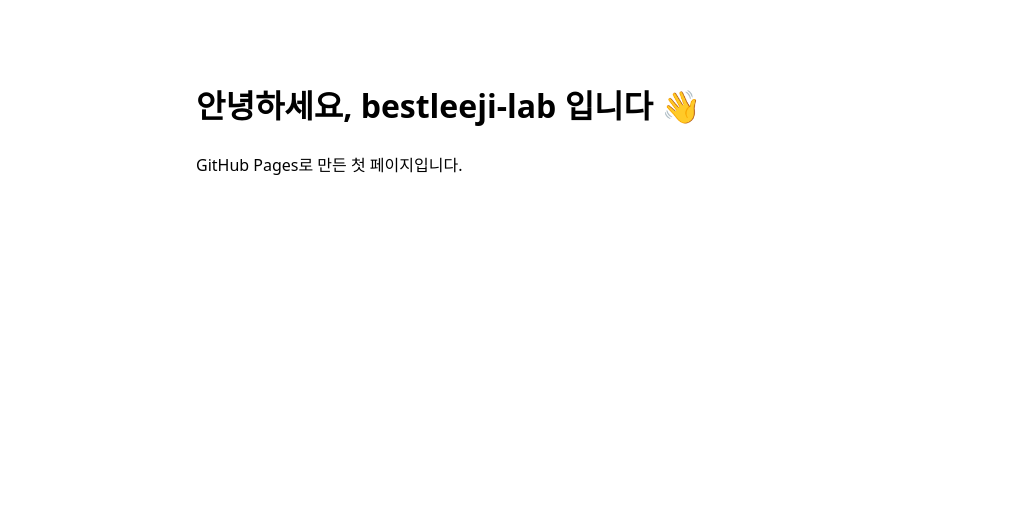
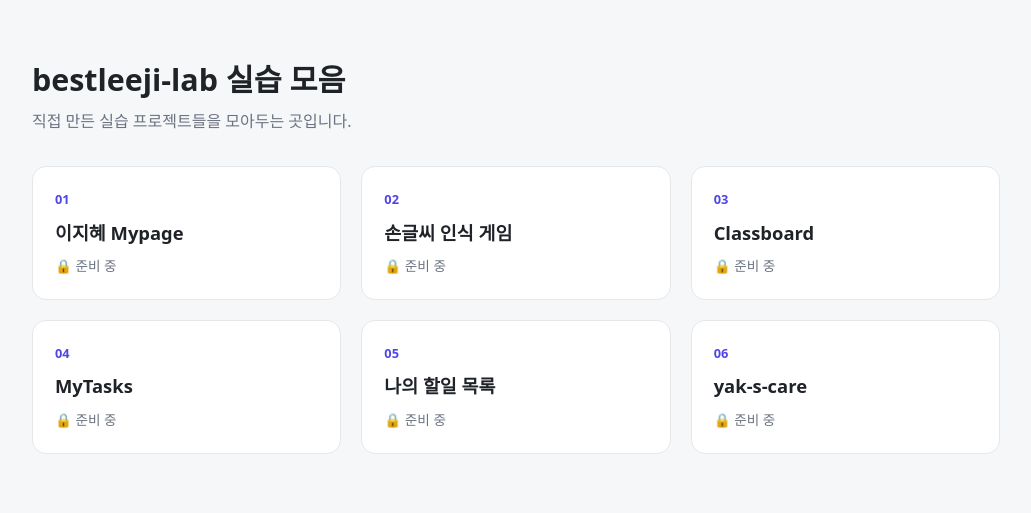
Before and after one commit to Bestleeji-lab/bestleeji-lab.github.io, a plain HTML site: page index.html in a window 1280 px wide. Shown: the whole page, without its empty margins (124-1155 px from the left). Drawn offline with Linux system fonts and the light colour scheme.

Commit message:
Add card grid with 6 project placeholders
Co-Authored-By: Claude Opus 5.5 <noreply@anthropic.com>

```diff
--- a/index.html
+++ b/index.html
@@ -5,11 +5,61 @@
   <meta name="viewport" content="width=device-width, initial-scale=1.0">
   <title>bestleeji-lab</title>
   <style>
-    body { font-family: system-ui, sans-serif; max-width: 640px; margin: 80px auto; padding: 0 16px; line-height: 1.6; }
+    :root {
+      --bg: #f6f7f9; --card: #ffffff; --text: #1f2328; --muted: #6b7280;
+      --border: #e5e7eb; --accent: #4f46e5;
+    }
+    @media (prefers-color-scheme: dark) {
+      :root { --bg: #0f1115; --card: #181b22; --text: #e6e8eb; --muted: #9aa0a6; --border: #2a2f3a; --accent: #8b87ff; }
+    }
+    * { box-sizing: border-box; }
+    body { margin: 0; font-family: system-ui, -apple-system, "Segoe UI", sans-serif; background: var(--bg); color: var(--text); line-height: 1.6; }
+    main { max-width: 1000px; margin: 0 auto; padding: 56px 16px; }
+    header { margin-bottom: 32px; }
+    h1 { margin: 0 0 4px; font-size: 1.9rem; }
+    header p { margin: 0; color: var(--muted); }
+    .grid { display: grid; grid-template-columns: repeat(auto-fill, minmax(260px, 1fr)); gap: 20px; }
+    .card {
+      display: flex; flex-direction: column; gap: 8px;
+      background: var(--card); border: 1px solid var(--border); border-radius: 14px;
+      padding: 22px; color: inherit; text-decoration: none;
+      transition: transform .15s ease, box-shadow .15s ease, border-color .15s ease;
+    }
+    .card:hover { transform: translateY(-3px); box-shadow: 0 8px 24px rgba(0,0,0,.08); border-color: var(--accent); }
+    .num { font-size: .8rem; font-weight: 600; color: var(--accent); }
+    .card h2 { margin: 0; font-size: 1.15rem; }
+    .status { margin-top: auto; font-size: .85rem; color: var(--muted); }
+    .card.disabled { cursor: not-allowed; }
   </style>
 </head>
 <body>
-  <h1>안녕하세요, bestleeji-lab 입니다 👋</h1>
-  <p>GitHub Pages로 만든 첫 페이지입니다.</p>
+  <main>
+    <header>
+      <h1>bestleeji-lab 실습 모음</h1>
+      <p>직접 만든 실습 프로젝트들을 모아두는 곳입니다.</p>
+    </header>
+
+    <section class="grid">
+      <!-- 링크가 준비되면 href="#"를 실제 주소로 바꾸고 class의 disabled와 onclick을 지우세요 -->
+      <a class="card disabled" href="#" onclick="return false;">
+        <span class="num">01</span><h2>이지혜 Mypage</h2><span class="status">🔒 준비 중</span>
+      </a>
+      <a class="card disabled" href="#" onclick="return false;">
+        <span class="num">02</span><h2>손글씨 인식 게임</h2><span class="status">🔒 준비 중</span>
+      </a>
+      <a class="card disabled" href="#" onclick="return false;">
+        <span class="num">03</span><h2>Classboard</h2><span class="status">🔒 준비 중</span>
+      </a>
+      <a class="card disabled" href="#" onclick="return false;">
+        <span class="num">04</span><h2>MyTasks</h2><span class="status">🔒 준비 중</span>
+      </a>
+      <a class="card disabled" href="#" onclick="return false;">
+        <span class="num">05</span><h2>나의 할일 목록</h2><span class="status">🔒 준비 중</span>
+      </a>
+      <a class="card disabled" href="#" onclick="return false;">
+        <span class="num">06</span><h2>yak-s-care</h2><span class="status">🔒 준비 중</span>
+      </a>
+    </section>
+  </main>
 </body>
 </html>
```
